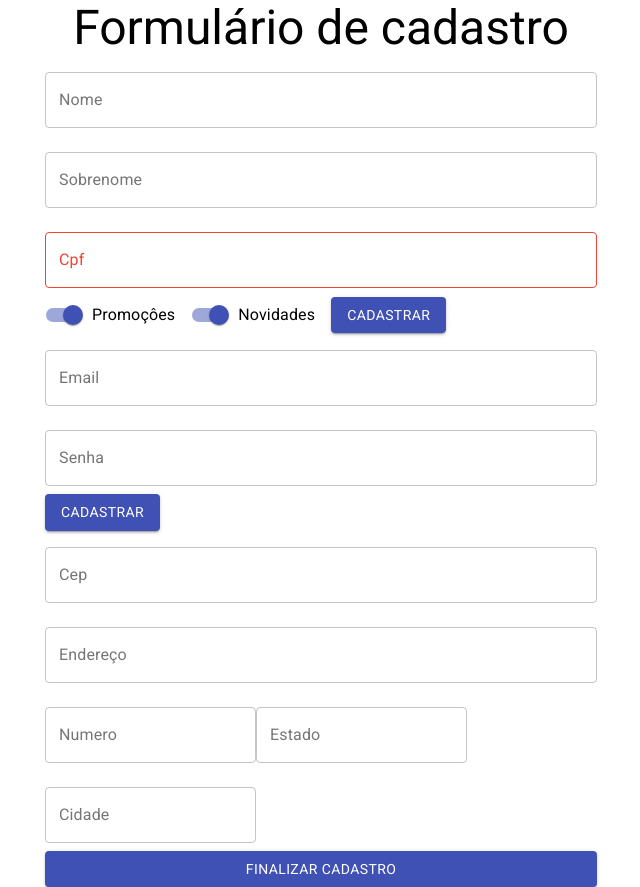
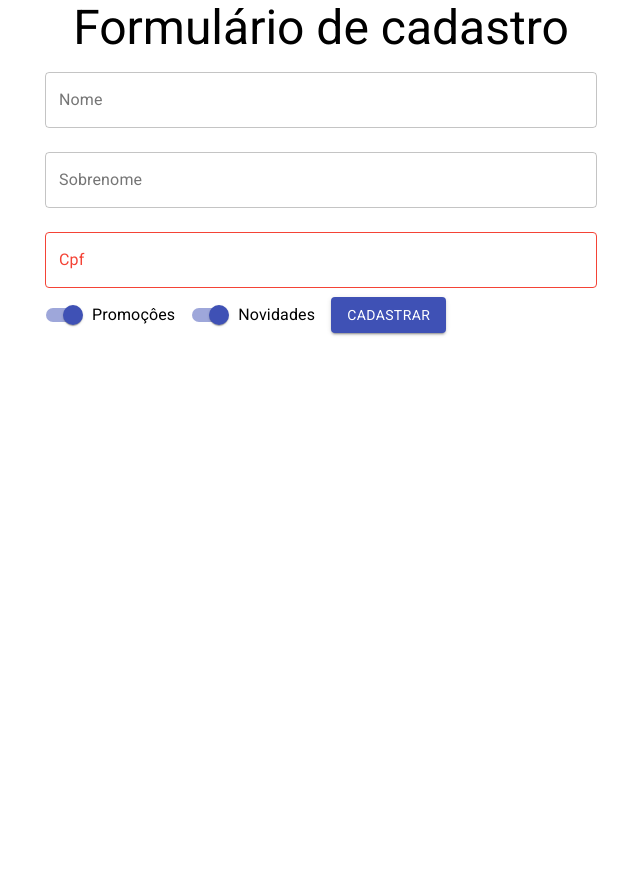
Before and after one commit to carlosrjhoe/Aplicacao_Formulario_com_React, a React (Create React App) app in the folder ceep/: page / in a window 1280 px wide. Shown: the whole page, without its empty margins (319-959 px from the left). After the commit the page ends 800 px from the top, so only its background shows below. Built offline with nearby package versions, Linux system fonts and the light colour scheme.

Commit message:
Corrigindo bug(ainda falta)

```diff
--- a/ceep/src/App.js
+++ b/ceep/src/App.js
@@ -14,8 +14,6 @@ class App extends Component {
           Formulário de cadastro
         </Typography>
         <FormularioCadastro aoEnviar={aoEnviarForm} validaCPF={validaCPF} />
-        <DadosUsuarios />
-        <DadosEntrega/>
       </Container>
     );
   }
--- a/ceep/src/components/FormularioCadastro/FormularioCadastro.jsx
+++ b/ceep/src/components/FormularioCadastro/FormularioCadastro.jsx
@@ -5,7 +5,7 @@ import DadosEntrega from "./DadosEntrega";
 import { Typography } from "@material-ui/core";
 
 function FormularioCadastro({ aoEnviar, validaCPF }) {
-  const [etapaAtual, setEtapaAtual] = useState(1);
+  const [etapaAtual, setEtapaAtual] = useState(0);
 
   function formularioAtual(etapa) {
     switch (etapa) {
```
